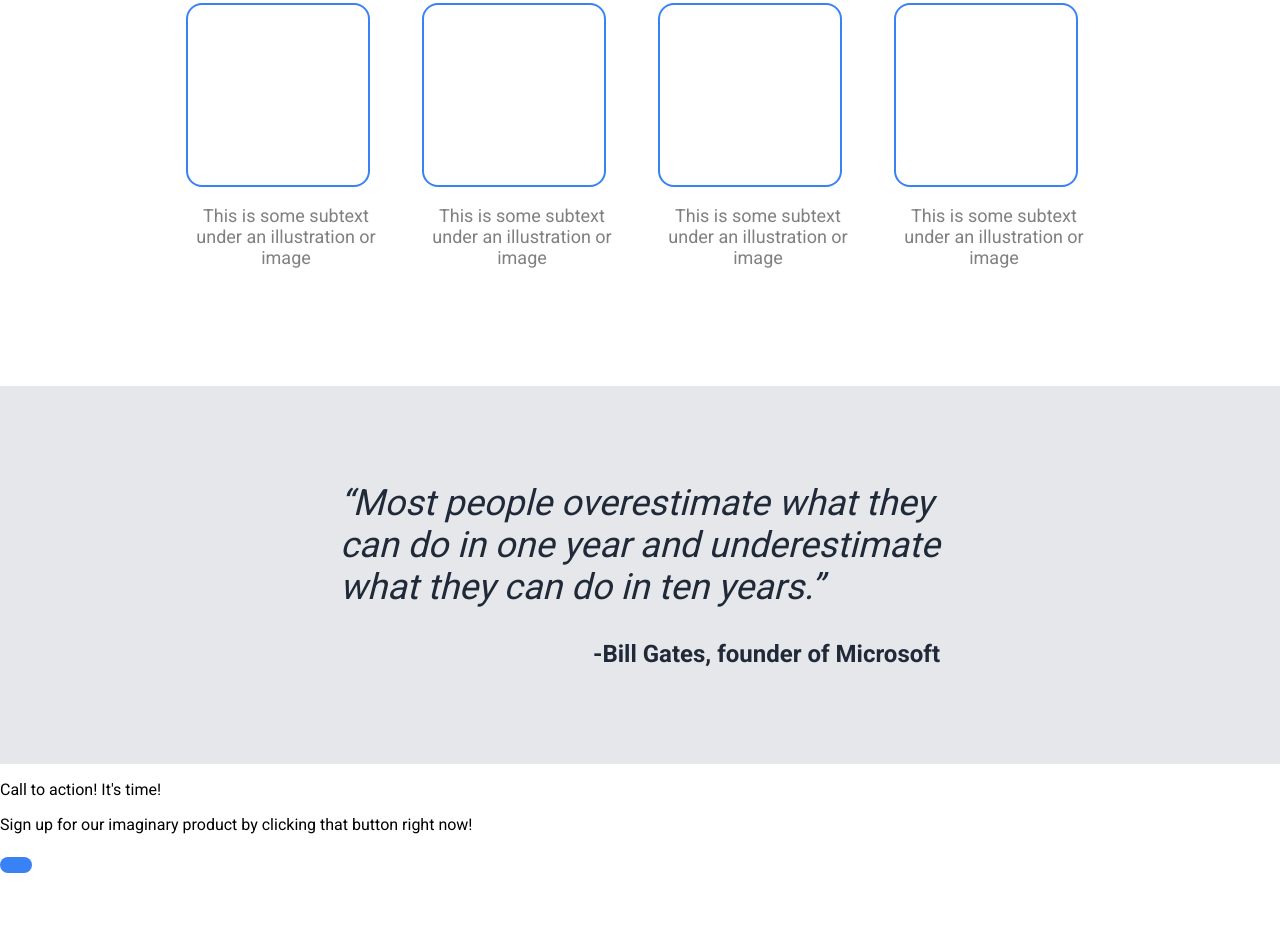
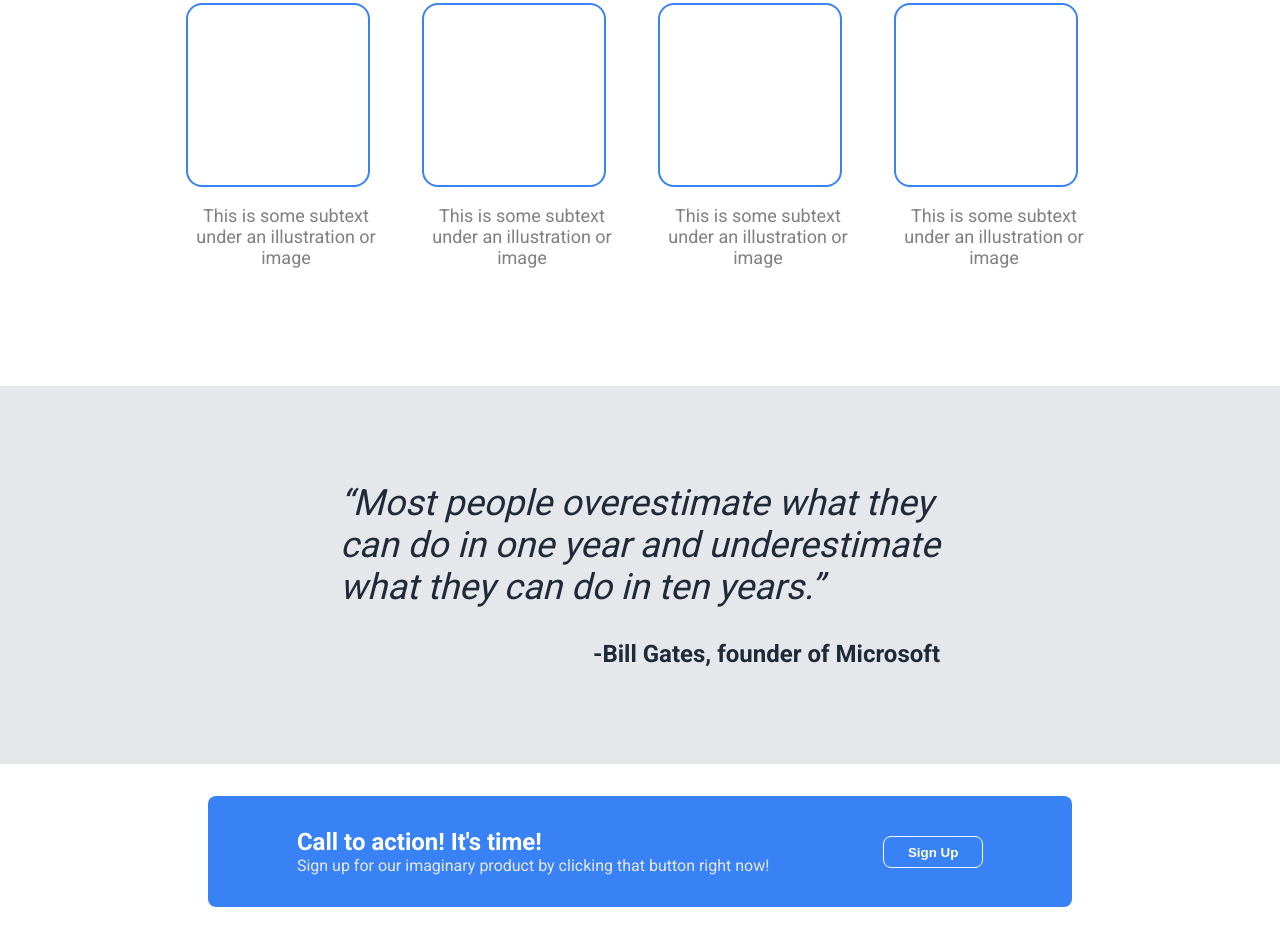
Before and after one commit to TheDodoDev/odin-website, a plain HTML site: page index.html in a window 1280 px wide. Shown: the part 611-1550 px from the top of the page. Before the commit the page ends 1484 px from the top, so only its background shows below. Drawn offline with Linux system fonts and the light colour scheme.

Commit message:
feat: Add CSS to call to action section

```diff
--- a/css/styles.css
+++ b/css/styles.css
@@ -73,6 +73,9 @@ a{
     padding: 8px 16px;
     border-radius: 8px;
     border-width: 0px;
+    height: 32px;
+    width: 100px;
+    flex: 0 0 auto;
 }
 
 .container img{
@@ -147,3 +150,40 @@ a{
     font-style: normal;
     text-align: end;
 }
+
+.ad{
+    display: flex;
+    align-items: center;
+    justify-content: center;
+    padding: 32px 0px;
+}
+
+.modal{
+    border-radius: 8px;
+    background-color: #3882F6;
+    display: flex;
+    align-items: center;
+    justify-content: space-around;
+    width: 800px;
+    padding: 32px;
+}
+
+.bold-header{
+    font-size: 24px;
+    font-weight: 900;
+    font-style: normal;
+    margin: 0px;
+}
+
+.modal .sign-up{
+    border: 1px solid white
+}
+
+.modal .subtext{
+    margin: 0px;
+    color: #E5E7EB;
+}
+
+.white{
+    color: white;
+}
--- a/index.html
+++ b/index.html
@@ -58,7 +58,7 @@
                 <p class="bold-header white">Call to action! It's time!</p>
                 <p class="subtext">Sign up for our imaginary product by clicking that button right now!</p>
             </div>
-            <button class="sign-up"></button>
+            <button class="sign-up"><strong>Sign Up</strong></button>
         </div>
     </div>
 </body>
```
